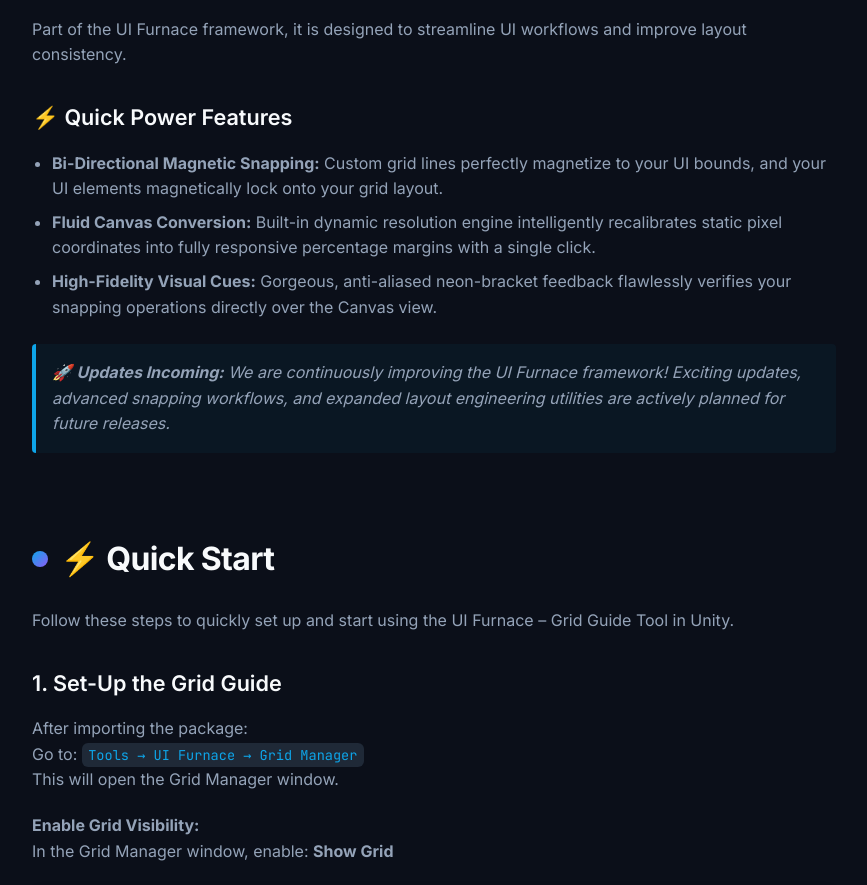
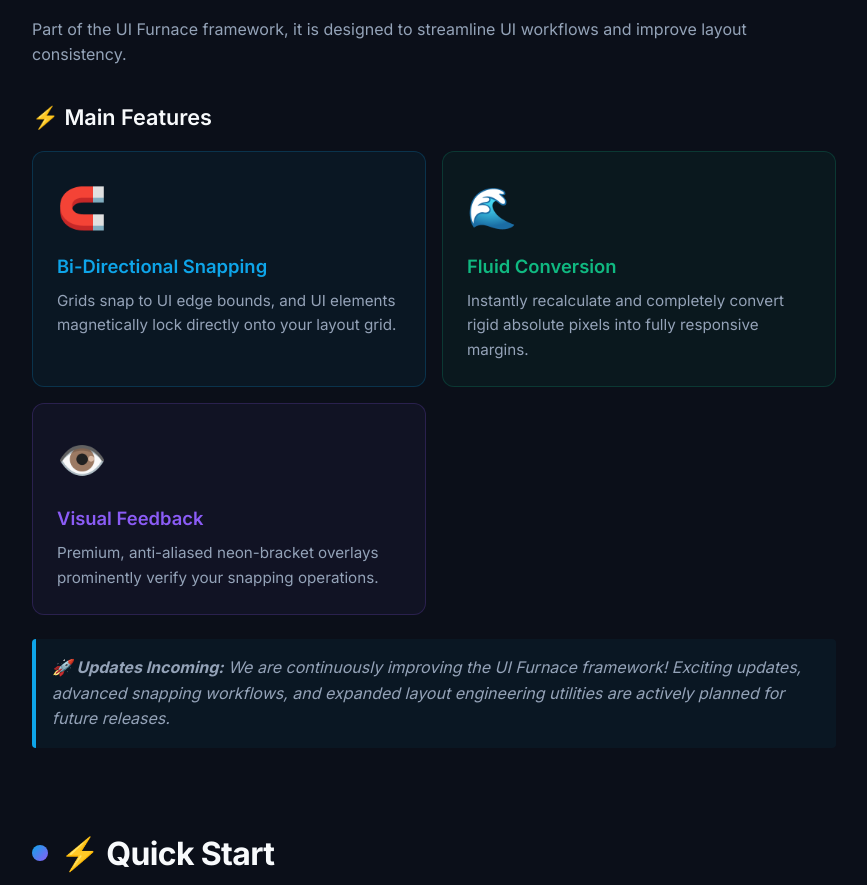
Before and after one commit to azsoftstudio/UIFurnace-GridGuideLite, a plain HTML site: page index.html in a window 1280 px wide. Shown: the part 933-1818 px from the top of the page, without its empty margins (346-1213 px from the left). Drawn offline with Linux system fonts and the light colour scheme.

Commit message:
Stylize Main Features section with scannable layout cards

```diff
--- a/css/style.css
+++ b/css/style.css
@@ -675,6 +675,17 @@
   }
 }
 
+/* Feature Cards CSS */
+.features-grid .feature-card {
+  transition: transform 0.25s cubic-bezier(0.4, 0, 0.2, 1), box-shadow 0.25s ease;
+  cursor: default;
+}
+
+.features-grid .feature-card:hover {
+  transform: translateY(-6px) scale(1.02);
+  box-shadow: 0 12px 30px rgba(0, 0, 0, 0.4);
+}
+
 .ambient-line {
   position: absolute;
   background: rgba(255, 255, 255, 0.03);
--- a/index.html
+++ b/index.html
@@ -100,12 +100,28 @@
                     <p>Part of the UI Furnace framework, it is designed to streamline UI workflows and improve layout
                         consistency.</p>
 
-                    <h3>⚡ Quick Power Features</h3>
-                    <ul class="power-features" style="line-height: 1.6; padding-left: 1.25rem;">
-                        <li><strong>Bi-Directional Magnetic Snapping:</strong> Custom grid lines perfectly magnetize to your UI bounds, and your UI elements magnetically lock onto your grid layout.</li>
-                        <li><strong>Fluid Canvas Conversion:</strong> Built-in dynamic resolution engine intelligently recalibrates static pixel coordinates into fully responsive percentage margins with a single click.</li>
-                        <li><strong>High-Fidelity Visual Cues:</strong> Gorgeous, anti-aliased neon-bracket feedback flawlessly verifies your snapping operations directly over the Canvas view.</li>
-                    </ul>
+                    <h3>⚡ Main Features</h3>
+                    <div class="features-grid" style="display: grid; grid-template-columns: repeat(auto-fit, minmax(280px, 1fr)); gap: 1rem; margin-top: 1rem;">
+
+                        <div class="feature-card delay-1" style="background: rgba(14, 165, 233, 0.05); border: 1px solid rgba(14, 165, 233, 0.2); border-radius: 12px; padding: 1.5rem;">
+                            <div style="font-size: 2.5rem; margin-bottom: 0.75rem;">🧲</div>
+                            <h4 style="margin: 0 0 0.5rem 0; font-size: 1.15rem; color: var(--primary-color);">Bi-Directional Snapping</h4>
+                            <p style="margin: 0; font-size: 0.95rem; color: var(--text-secondary);">Grids snap to UI edge bounds, and UI elements magnetically lock directly onto your layout grid.</p>
+                        </div>
+
+                        <div class="feature-card delay-2" style="background: rgba(16, 185, 129, 0.05); border: 1px solid rgba(16, 185, 129, 0.2); border-radius: 12px; padding: 1.5rem;">
+                            <div style="font-size: 2.5rem; margin-bottom: 0.75rem;">🌊</div>
+                            <h4 style="margin: 0 0 0.5rem 0; font-size: 1.15rem; color: #10b981;">Fluid Conversion</h4>
+                            <p style="margin: 0; font-size: 0.95rem; color: var(--text-secondary);">Instantly recalculate and completely convert rigid absolute pixels into fully responsive margins.</p>
+                        </div>
+
+                        <div class="feature-card delay-3" style="background: rgba(139, 92, 246, 0.05); border: 1px solid rgba(139, 92, 246, 0.2); border-radius: 12px; padding: 1.5rem;">
+                            <div style="font-size: 2.5rem; margin-bottom: 0.75rem;">👁️</div>
+                            <h4 style="margin: 0 0 0.5rem 0; font-size: 1.15rem; color: #8b5cf6;">Visual Feedback</h4>
+                            <p style="margin: 0; font-size: 0.95rem; color: var(--text-secondary);">Premium, anti-aliased neon-bracket overlays prominently verify your snapping operations.</p>
+                        </div>
+
+                    </div>
                     <p style="margin-top: 1.5rem; padding: 1rem; background: rgba(14, 165, 233, 0.05); border-left: 4px solid var(--primary-color); border-radius: 4px;">
                         <em>🚀 <strong>Updates Incoming:</strong> We are continuously improving the UI Furnace framework! Exciting updates, advanced snapping workflows, and expanded layout engineering utilities are actively planned for future releases.</em>
                     </p>
```
Also changed, not shown: 1 other file.
